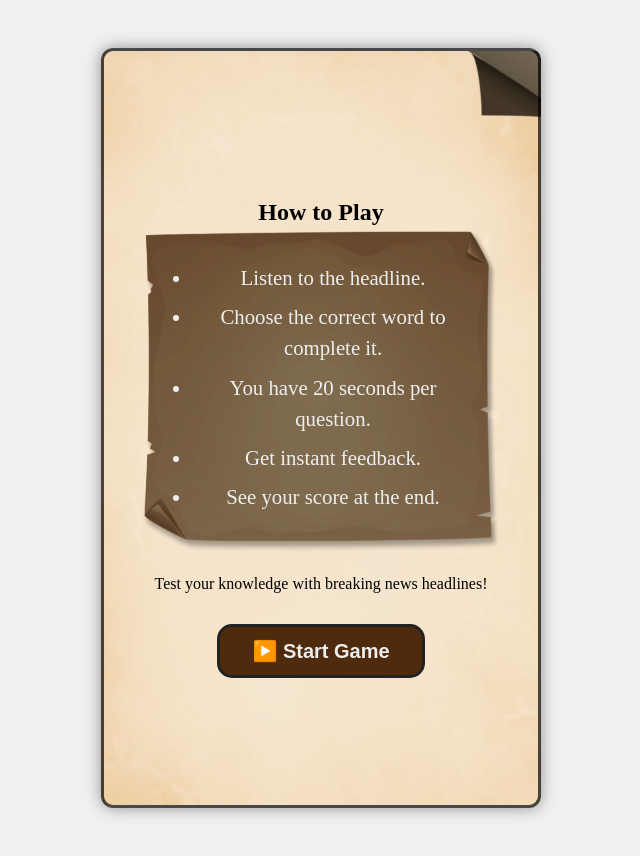
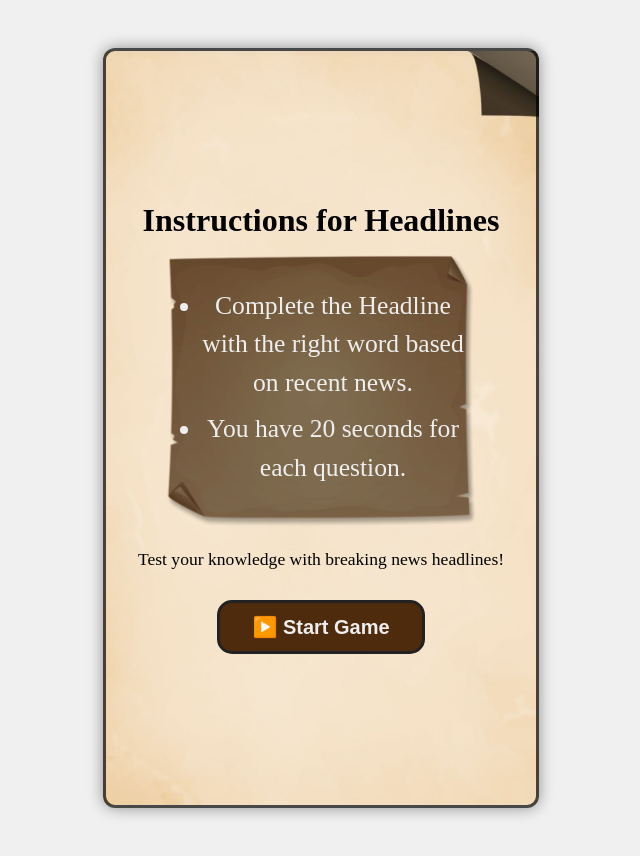
Before and after one commit to Kalmeshwar27/headlinesreact, a React (Create React App) app: page / in a window 1280 px wide. Shown: the whole page, without its empty margins (319-959 px from the left). Built offline with nearby package versions, Linux system fonts and the light colour scheme.

Commit message:
updated code

```diff
--- a/package.json
+++ b/package.json
@@ -12,6 +12,7 @@
     "react": "^18.3.1",
     "react-dom": "^18.3.1",
     "react-loader-spinner": "^6.1.6",
+    "react-router-dom": "^7.6.1",
     "react-scripts": "5.0.1",
     "web-vitals": "^2.1.4"
   },
--- a/src/App.css
+++ b/src/App.css
@@ -70,9 +70,9 @@ body {
 .start-box {
   align-content: center;
   width: 100%;
-  max-width: 370px;
+  max-width: 350px;
   padding: 2rem;
-  background-image: url('./assets/images/box2.png');
+  background-image: url('./assets/images/box3.png');
   background-size: contain;
   background-position: center;
   background-repeat: no-repeat;
@@ -97,7 +97,7 @@ body {
 .start-screen p {
   color: black;
   background: image(u);
-  font-size: 1.0rem;
+  font-size: 1.1rem;
   margin: 0.40rem 0;
 }
 
@@ -144,7 +144,7 @@ body {
 
 .instructions li {
   margin-bottom: 0.50rem;
-  font-size: 1.3rem;
+  font-size: 1.6rem;
   color: #eee;
   animation: fadeInUp 0.4s ease forwards;
   opacity: 0;
--- a/src/App.js
+++ b/src/App.js
@@ -16,24 +16,24 @@ const questionsData = [
   {
     image: trumpImage,
     sentence:
-      'Donald Trump said he would be "very <span id="blank">__</span>" in negotiations with China.',
-    correctAnswer: "nice",
-    options: ["tough", "nice", "harsh", "mild"],
-    info: "Donald Trump stated he plans to approach trade negotiations with China in a more cooperative manner. He emphasized being very nice during future talks to ease tensions.",
+      'Trump says Putin has "gone absolutely"<span id="blank">__</span>"',
+    correctAnswer: "Crazy",
+    options: ["Insane", "Crazy", "Viral", "Sane"],
+    info: "Trump's reaction came after Russia's largest aerial attack on Ukraine.",
     readMore:
-      "https://www.cnbctv18.com/world/trump-says-he-will-be-very-nice-to-china-in-trade-talks-ws-l-19592769.htm",
+      "https://www.hindustantimes.com/world-news/us-news/trump-says-putin-has-gone-absolutely-crazy-considering-more-sanctions-on-russia-101748243693554.html",
     attempted: false,
     correct: false,
   },
   {
-    image: berkshireImage,
+    image: trumpImage,
     sentence:
-      'Warren Buffett announced he will step down as CEO of <span id="blank">__</span> by year-end.',
-    correctAnswer: "Berkshire Hathaway",
-    options: ["Berkshire Hathaway", "Apple", "Amazon", "Tesla"],
-    info: "Warren Buffett announced that he would step down from Berkshire Hathaway, the company he led for decades.",
+      'White House says Trump was <span id="blank">__</span> with the progress in resolving the Ukraine conflict.',
+    correctAnswer: "frustrated",
+    options: ["happy", "frustrated", "unbothered", "pleased"],
+    info: "Trump has been pushing for direct talks between Russia and Ukraine.",
     readMore:
-      "https://www.bbc.com/news/articles/cqj4nev7p70o",
+      "https://www.hindustantimes.com/world-news/trump-pushes-for-direct-talks-with-putin-amid-russia-ukraine-peace-efforts-101747389991792.html",
     attempted: false,
     correct: false,
   },
@@ -176,15 +176,12 @@ useEffect(() => {
   if (!started) {
     return (
       <div className="start-screen">
+        <h1>Instructions for Headlines</h1>
         <div className="instructions">
-          <h2>How to Play</h2>
            <div className="start-box">
           <ul>
-            <li>Listen to the headline.</li>
-            <li>Choose the correct word to complete it.</li>
-            <li>You have 20 seconds per question.</li>
-            <li>Get instant feedback.</li>
-            <li>See your score at the end.</li>
+            <li>Complete the Headline with the right word based on recent news.</li>
+            <li>You have 20 seconds for each question.</li>
           </ul>
         </div>
         </div>
```
Also changed, not shown: src/Home.js (added, +18 -0 lines), src/MainApp.js (added, +18 -0 lines), src/assets/images/box3.png (added), 1 other file (tests, documents, lock files or other folders).
